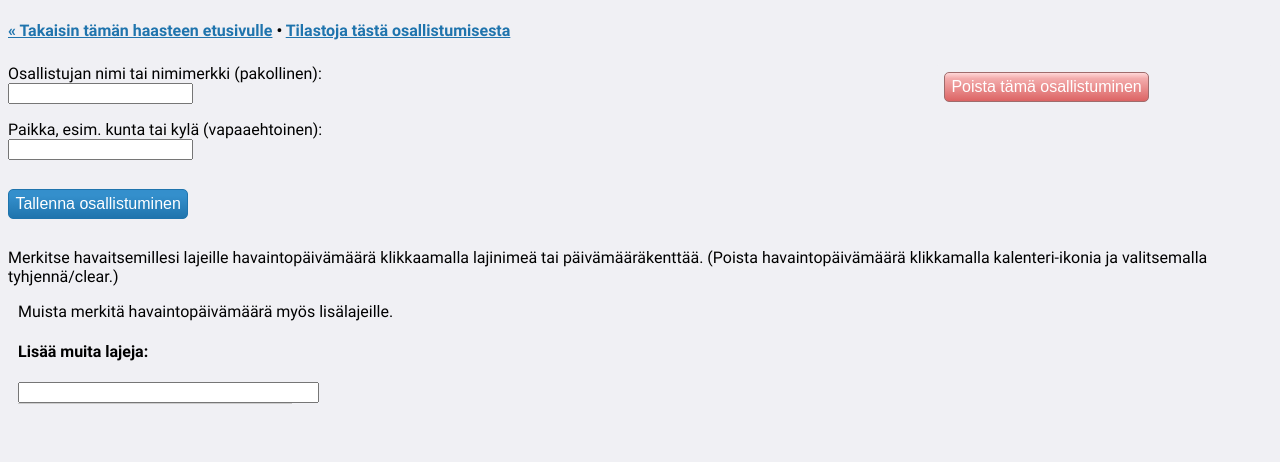
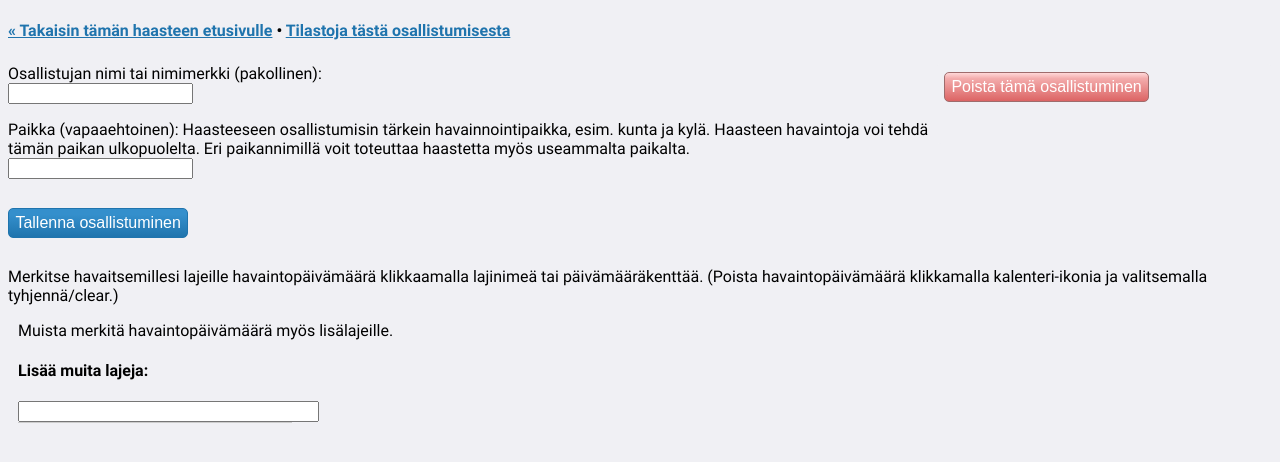
Before and after one commit to luomus/species-challenge, a Flask app: template app/templates/form_challenge100.html in a window 1280 px wide. Shown: the part 118-580 px from the top of the page. Run offline with Flask 3, Linux system fonts and the light colour scheme; the template is opened without the code that fills it, so the values that code supplies are empty.

Commit message:
UI tweaks

```diff
--- a/app/static/css/style.css
+++ b/app/static/css/style.css
@@ -340,9 +340,7 @@ a:visited {
 
 #challenge_results_container div {
     flex: 1;
-    min-width: 27em;
     padding-right: 1em;
-
 }
 
 .participation .button {
--- a/app/templates/form_challenge100.html
+++ b/app/templates/form_challenge100.html
@@ -239,7 +239,7 @@
         </p>
 
         <p>
-            <label for="place">Paikka, esim. kunta tai kylä (vapaaehtoinen):</label><br>
+            <label for="place">Paikka (vapaaehtoinen): Haasteeseen osallistumisin tärkein havainnointipaikka, esim. kunta ja kylä. Haasteen havaintoja voi tehdä tämän paikan ulkopuolelta. Eri paikannimillä voit toteuttaa haastetta myös useammalta paikalta.</label><br>
             <input
                 type="text"
                 id="place"
```
Also changed, not shown: app/controllers/participation.py (line endings or trailing spaces).
